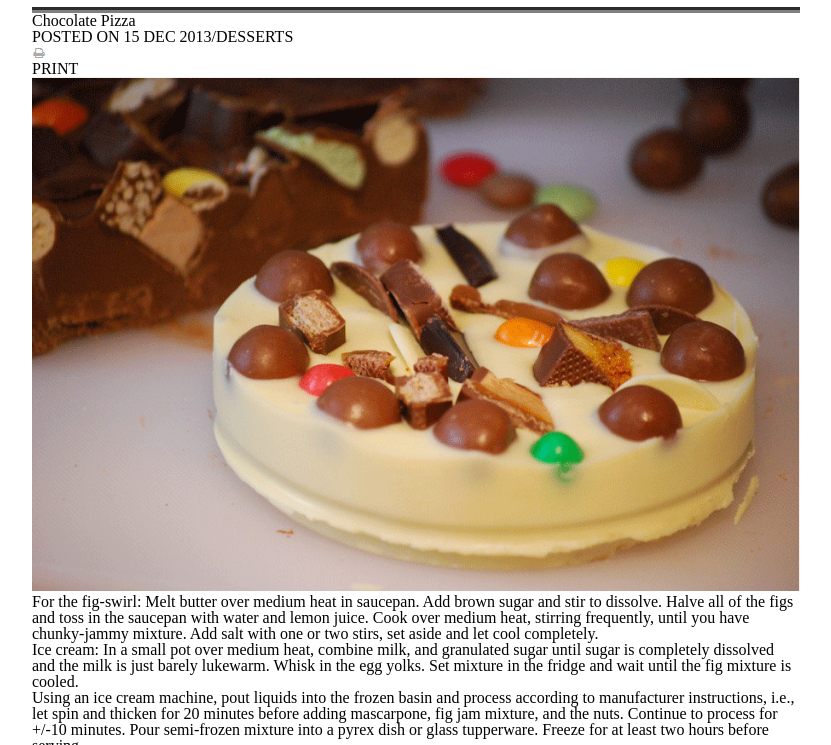
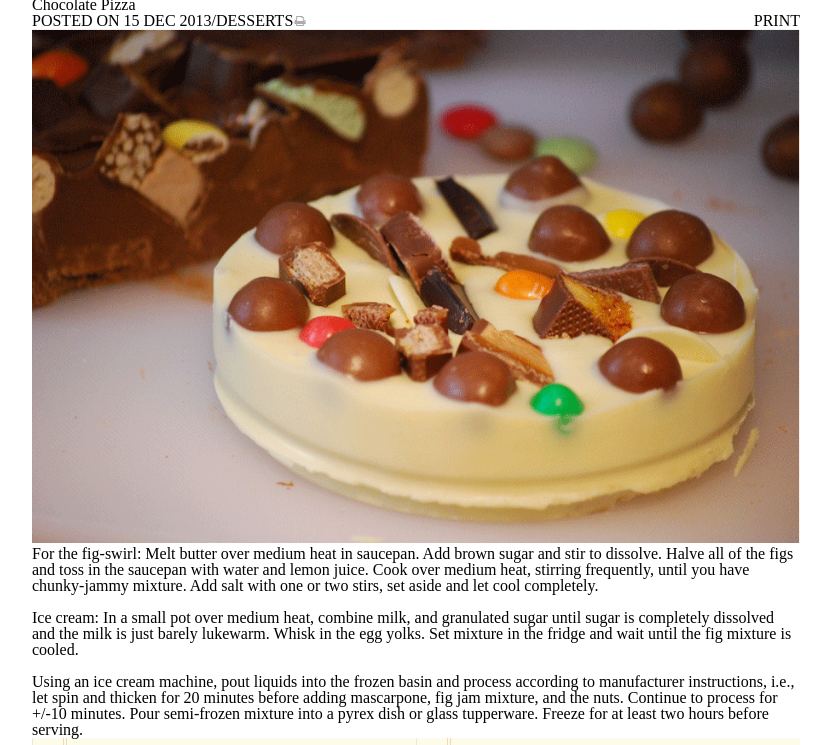
Before and after one commit to OCDAmmo3/chocolate-pizza, a plain HTML site: page index.html in a window 1280 px wide. Shown: the part 82-827 px from the top of the page, without its empty margins (224-1055 px from the left). Drawn offline with Linux system fonts and the light colour scheme.

Commit message:
Fixed the text in the header

```diff
--- a/index.html
+++ b/index.html
@@ -29,14 +29,16 @@
         </section>
         <section id="pizzaPic">
             <h2>Chocolate Pizza</h2>
-                <h6>POSTED ON 15 DEC 2013/DESSERTS</h6>
-                    <img src= "images/print-icon.png">
+                <h5>POSTED ON 15 DEC 2013/DESSERTS</h5>
                 <h6>PRINT</h6>
-                    <img src= "images/choco-pizza.png">
+                   <img src= "images/print-icon.png">
+                   <img src= "images/choco-pizza.png">
         </section>
         <section id="paras">
             <p>For the fig-swirl: Melt butter over medium heat in saucepan. Add brown sugar and stir to dissolve. Halve all of the figs and toss in the saucepan with water and lemon juice. Cook over medium heat, stirring frequently, until you have chunky-jammy mixture. Add salt with one or two stirs, set aside and let cool completely. </p>
+            <br/>
             <p>Ice cream: In a small pot over medium heat, combine milk, and granulated sugar until sugar is completely dissolved and the milk is just barely lukewarm. Whisk in the egg yolks. Set mixture in the fridge and wait until the fig mixture is cooled.</p>
+            <br/>
             <p>Using an ice cream machine, pout liquids into the frozen basin and process according to manufacturer instructions, i.e., let spin and thicken for 20 minutes before adding mascarpone, fig jam mixture, and the nuts. Continue to process for +/-10 minutes. Pour semi-frozen mixture into a pyrex dish or glass tupperware. Freeze for at least two hours before serving.</p>
         </section>
         <section id="lists">
--- a/style.css
+++ b/style.css
@@ -11,6 +11,12 @@ body {
 
 h1 {
     font-size:48px;
+}
+h5 {
+    float: left;
+}
+h6 {
+    float: right;
 }
 
 #logoImages img{
```
